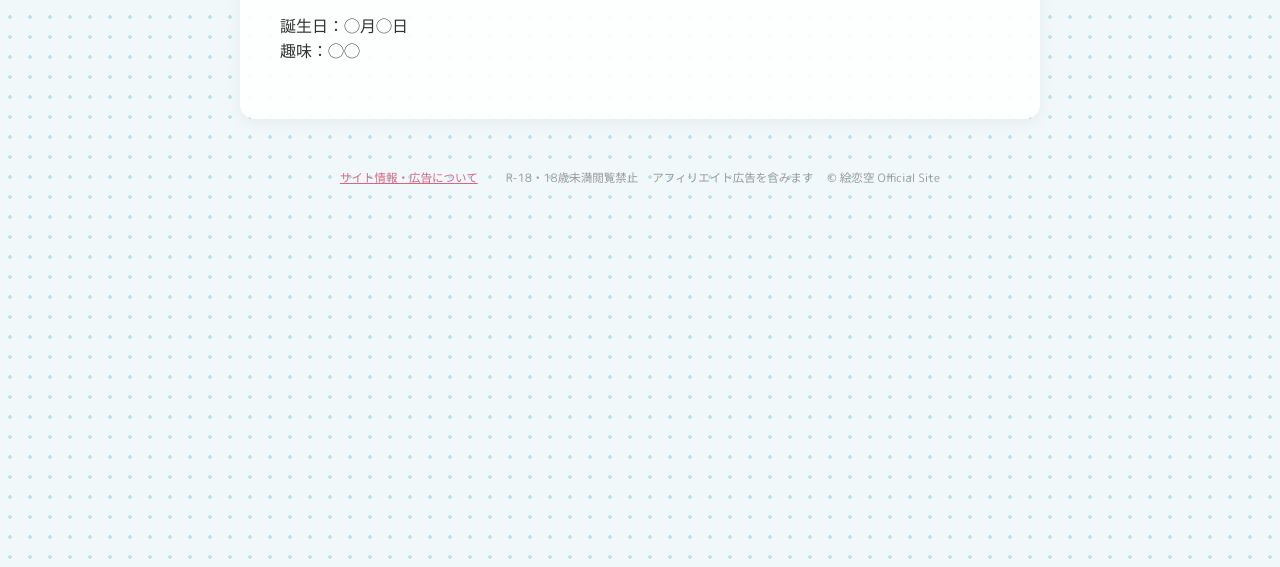
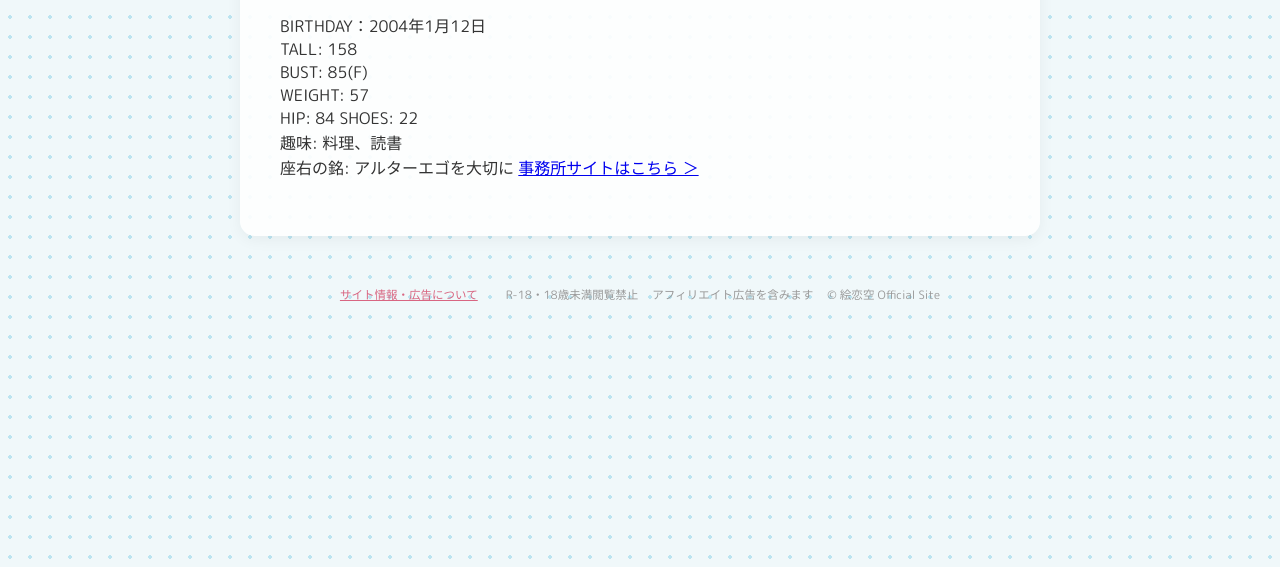
Before and after one commit to erensorajob/eren-site, a plain HTML site: page profile.html in a window 1280 px wide. Shown: the part 233-800 px from the top of the page. Drawn offline with Linux system fonts and the light colour scheme; a web font is replaced by a local one.

Commit message:
自己紹介

```diff
--- a/profile.html
+++ b/profile.html
@@ -198,7 +198,16 @@
             <h1 class="page-title">Profile</h1>
 
             <p>ここにプロフィール文を書きます。</p>
-            <p>誕生日：◯月◯日<br>趣味：◯◯</p>
+            <p>BIRTHDAY：2004年1月12日<br>
+                TALL: 158<br>
+                BUST: 85(F)<br>
+                WEIGHT: 57<br>
+                HIP: 84
+                SHOES: 22<br>
+                趣味: 料理、読書<br>
+                座右の銘: アルターエゴを大切に
+                <a href="https://cmore.jp/official/model-eren.html">事務所サイトはこちら ＞</a>
+                </p>
 
             <!-- ここまで -->
 
```
Also changed, not shown: index.html (+1 -1 lines).
